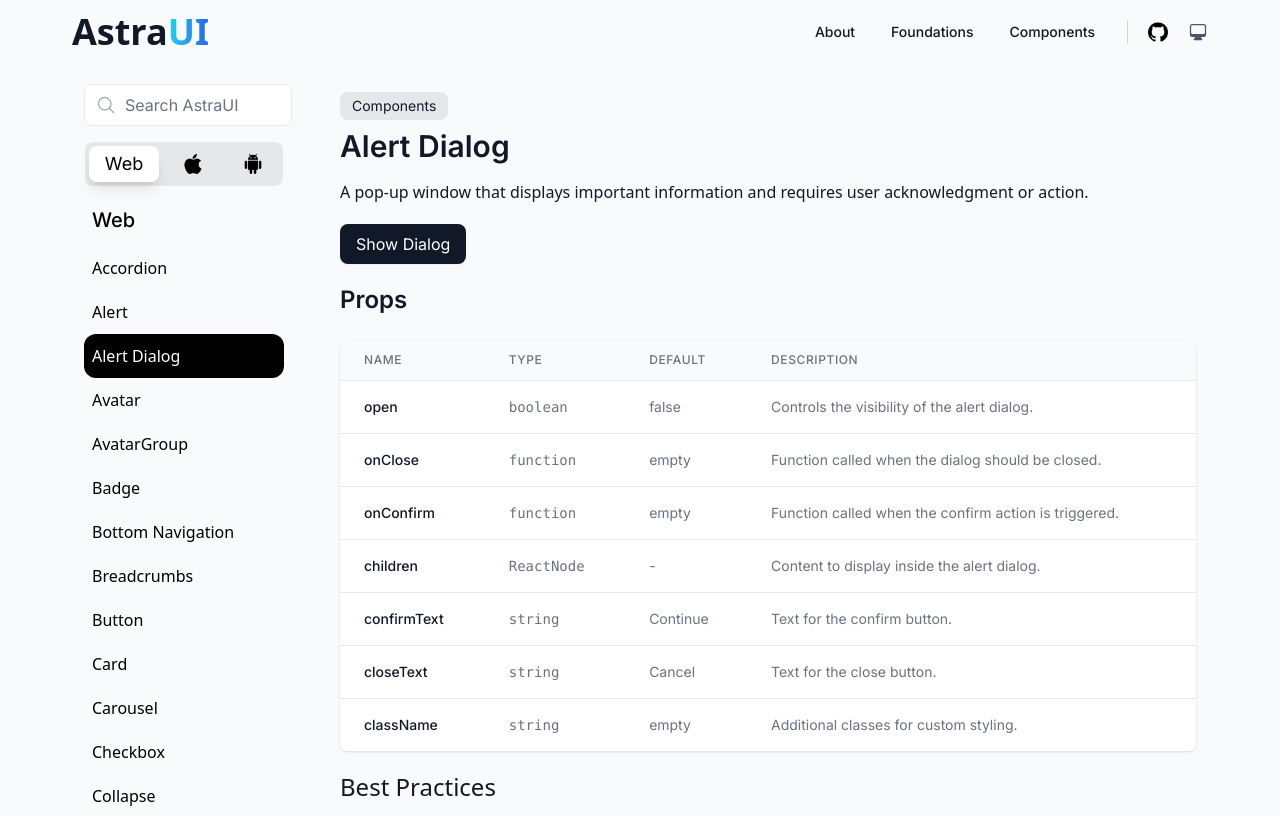
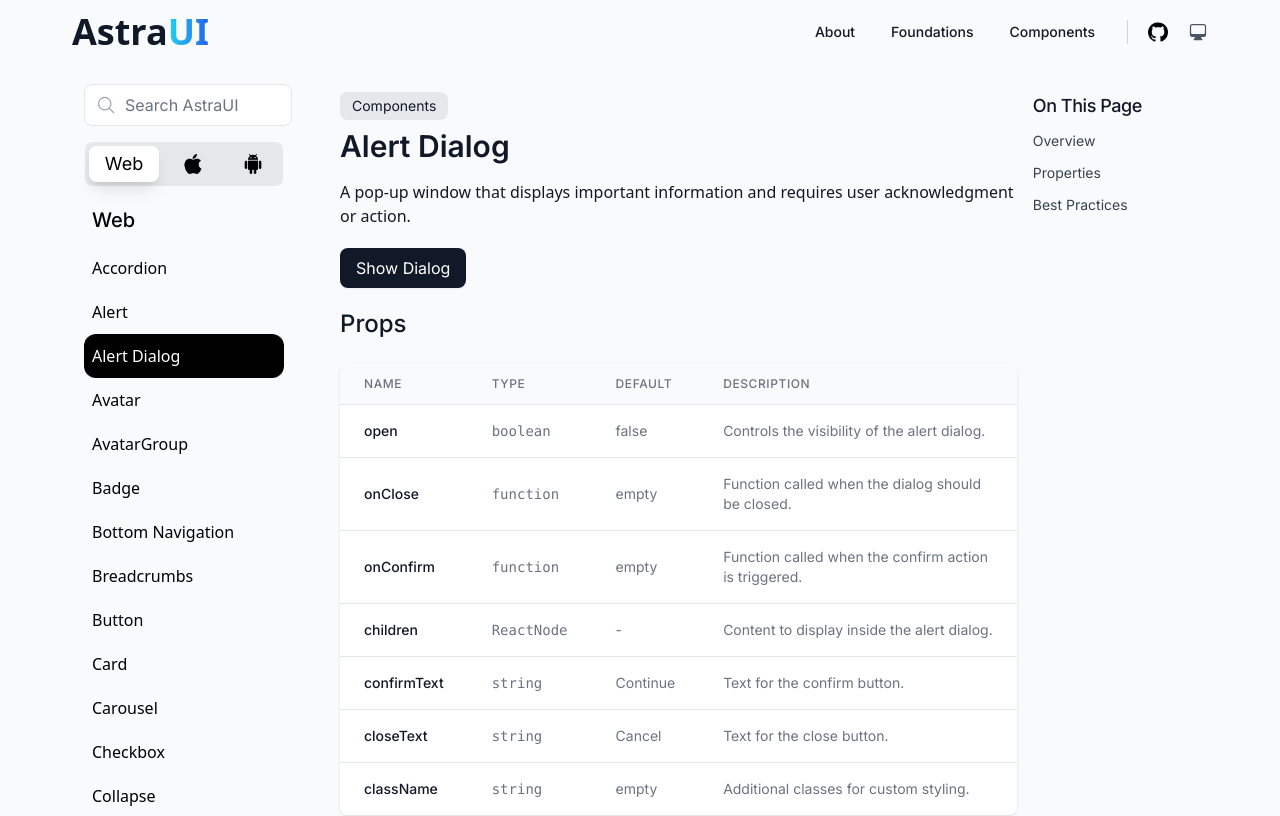
Before and after one commit to ahmadrafidev/astra, a Next.js app: page /components/alert-dialog in a window 1280 px wide. Shown: the top 816 px of the page. Built offline with nearby package versions, Linux system fonts and the light colour scheme.

Commit message:
feat: adding toc in alert dialog

```diff
--- a/components/AlertDialog/AlertDialogClient.tsx
+++ b/components/AlertDialog/AlertDialogClient.tsx
@@ -7,6 +7,13 @@ import Badge from '../Badge/Badge';
 
 import AlertDialog from './AlertDialog';
 import AlertDialogDocumentation from './AlertDialogDocumentation';
+import TOC from '@/components/TOC/TOC';
+
+const tocItems = [
+    { id: 'overview', label: 'Overview' },
+    { id: 'properties', label: 'Properties' },
+    { id: 'best-practices', label: 'Best Practices' },
+];
 
 const AlertDialogPageClient: React.FC = () => {
     const [isOpen, setIsOpen] = useState(false);
@@ -19,8 +26,10 @@ const AlertDialogPageClient: React.FC = () => {
 
     return (
         <Layout>
+            <div className="flex">
+                <div className="w-4/5 pr-2">
                     <Badge text="Components" />
-            <section className="mb-5">
+                    <section id="overview" className="mb-5 scroll-mt-16">
                         <div className="flex flex-col">
                             <h1 className="text-2xl md:text-3xl font-semibold text-gray-900 dark:text-gray-50 mb-3 md:mb-4">Alert Dialog</h1>
                             <p className="text-sm md:text-base font-normal font-sans text-gray-900 dark:text-gray-50">
@@ -44,6 +53,9 @@ const AlertDialogPageClient: React.FC = () => {
                         </AlertDialog>
                     </div>
                     <AlertDialogDocumentation />
+                </div>
+                <TOC items={tocItems} />
+            </div>
         </Layout>
     );
 };
--- a/components/AlertDialog/AlertDialogDocumentation.tsx
+++ b/components/AlertDialog/AlertDialogDocumentation.tsx
@@ -4,8 +4,8 @@ const AlertDialogDocumentation: React.FC = () => {
     return (
       <>
         {/* Props Section */}
-        <section className="my-5">
-          <h2 className="text-xl md:text-2xl font-semibold text-gray-900 dark:text-gray-50 mb-6">Props</h2>
+        <section id="properties" className="my-5 scroll-mt-20">
+          <h2 className="text-xl md:text-2xl font-medium text-gray-900 dark:text-gray-50 mb-6">Props</h2>
           <div className="bg-white dark:bg-gray-800 rounded-lg shadow overflow-hidden">
             <table className="min-w-full divide-y divide-gray-200 dark:divide-gray-700">
               <thead className="bg-gray-50 dark:bg-gray-700">
@@ -64,7 +64,7 @@ const AlertDialogDocumentation: React.FC = () => {
           </div>
         </section>
         {/* Best Practices Section */}
-        <section className="my-5">
+        <section id="best-practices" className="my-5 scroll-mt-20">
           <h2 className="text-xl md:text-2xl font-medium font-sans text-gray-900 dark:text-gray-50 mb-5">Best Practices</h2>
           <div className="space-y-4">
             <ul className="list-decimal list-inside text-gray-700 dark:text-gray-300 space-y-3">
```
Lines whose indentation alone changed are shown as unchanged.
